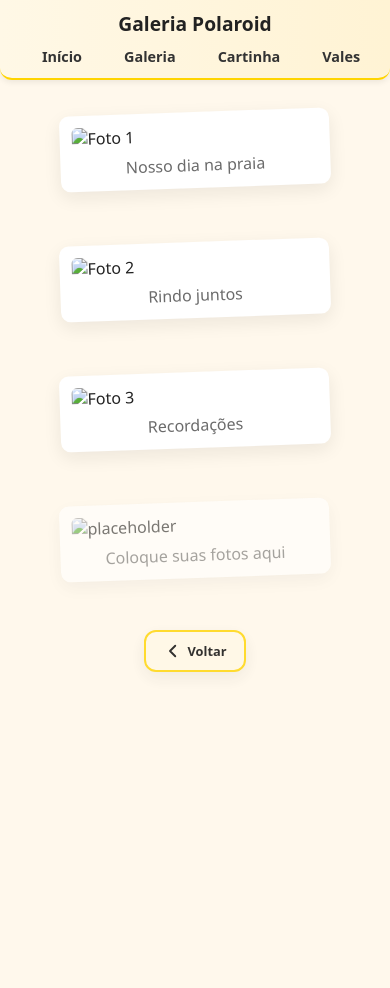
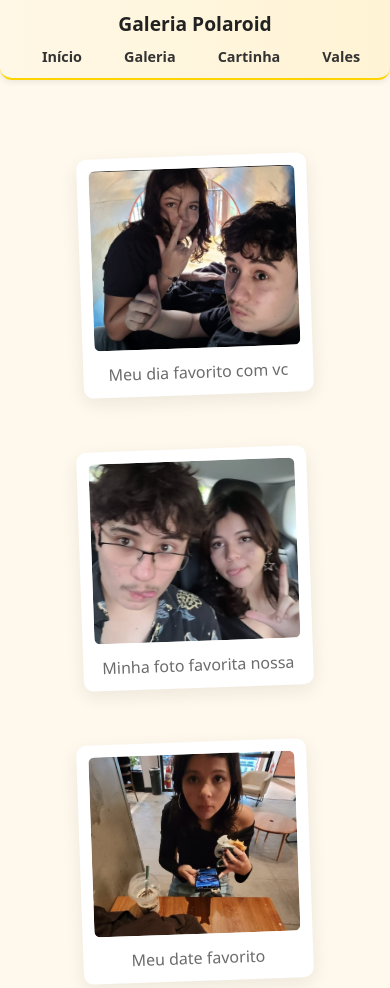
Before and after one commit to remynzo/SiteParaMeuAmor, a plain HTML site: page gallery.html in a window 390 px wide. Shown: the top 988 px of the page. Before the commit the page ends 860 px from the top, so only its background shows below. Drawn offline with Linux system fonts and the light colour scheme.

Commit message:
site terminado

```diff
--- a/assets/style.css
+++ b/assets/style.css
@@ -103,7 +103,12 @@ body{margin:0;background:var(--bg);color:#222}
   }
 
   /* Centraliza só o index (hero) */
-  .hero {
+ /* Centraliza só o index (hero) */
+/* Centraliza o conteúdo principal */
+.hero,
+.letter-page,
+.gallery-page,
+.vouchers {
   display: flex;
   flex-direction: column;
   align-items: center;
@@ -158,7 +163,10 @@ body{margin:0;background:var(--bg);color:#222}
   }
 
   /* Hero: imagem no topo e conteúdo centralizado */
-  .hero {
+  .hero,
+.letter-page,
+.gallery-page,
+.vouchers {
   display: flex;
   flex-direction: column;
   align-items: center;
--- a/gallery.html
+++ b/gallery.html
@@ -19,32 +19,30 @@
 
 
 <main class="gallery-page">
-<p class="intro">Fotos nossas em estilo polaroid — clique para ampliar.</p>
 <div class="polaroid-grid">
 <!-- Duplicar cards e substituir src -->
 <figure class="polaroid">
-<img src="assets/images/photo1.jpg" alt="Foto 1">
-<figcaption>Nosso dia na praia</figcaption>
+<img src="assets/img/DiaFavorito.jpeg" alt="Foto 1">
+<figcaption>Meu dia favorito com vc</figcaption>
 </figure>
 
 
 <figure class="polaroid">
-<img src="assets/images/photo2.jpg" alt="Foto 2">
-<figcaption>Rindo juntos</figcaption>
+<img src="assets/img/FotoFavorita.jpeg" alt="Foto 2">
+<figcaption>Minha foto favorita nossa</figcaption>
 </figure>
 
 
 <figure class="polaroid">
-<img src="assets/images/photo3.jpg" alt="Foto 3">
-<figcaption>Recordações</figcaption>
+<img src="assets/img/DateFavorito.jpeg" alt="Foto 3">
+<figcaption>Meu date favorito</figcaption>
 </figure>
 
+<figure class="polaroid">
+<img src="assets/img/DiaImportante.jpeg" alt="Foto 3">
+<figcaption>Nosso dia</figcaption>
+</figure>
 
-<!-- placeholder -->
-<figure class="polaroid placeholder">
-<img src="assets/images/polaroid-placeholder.png" alt="placeholder">
-<figcaption>Coloque suas fotos aqui</figcaption>
-</figure>
 
 
 </div>
```
Also changed, not shown: cartinha.html (+4 -4 lines), vales.html (+11 -6 lines), assets/img/DateFavorito.jpeg (added), assets/img/DiaFavorito.jpeg (added), assets/img/DiaImportante.jpeg (added), assets/img/FotoFavorita.jpeg (added). Lines whose indentation alone changed are shown as unchanged.
